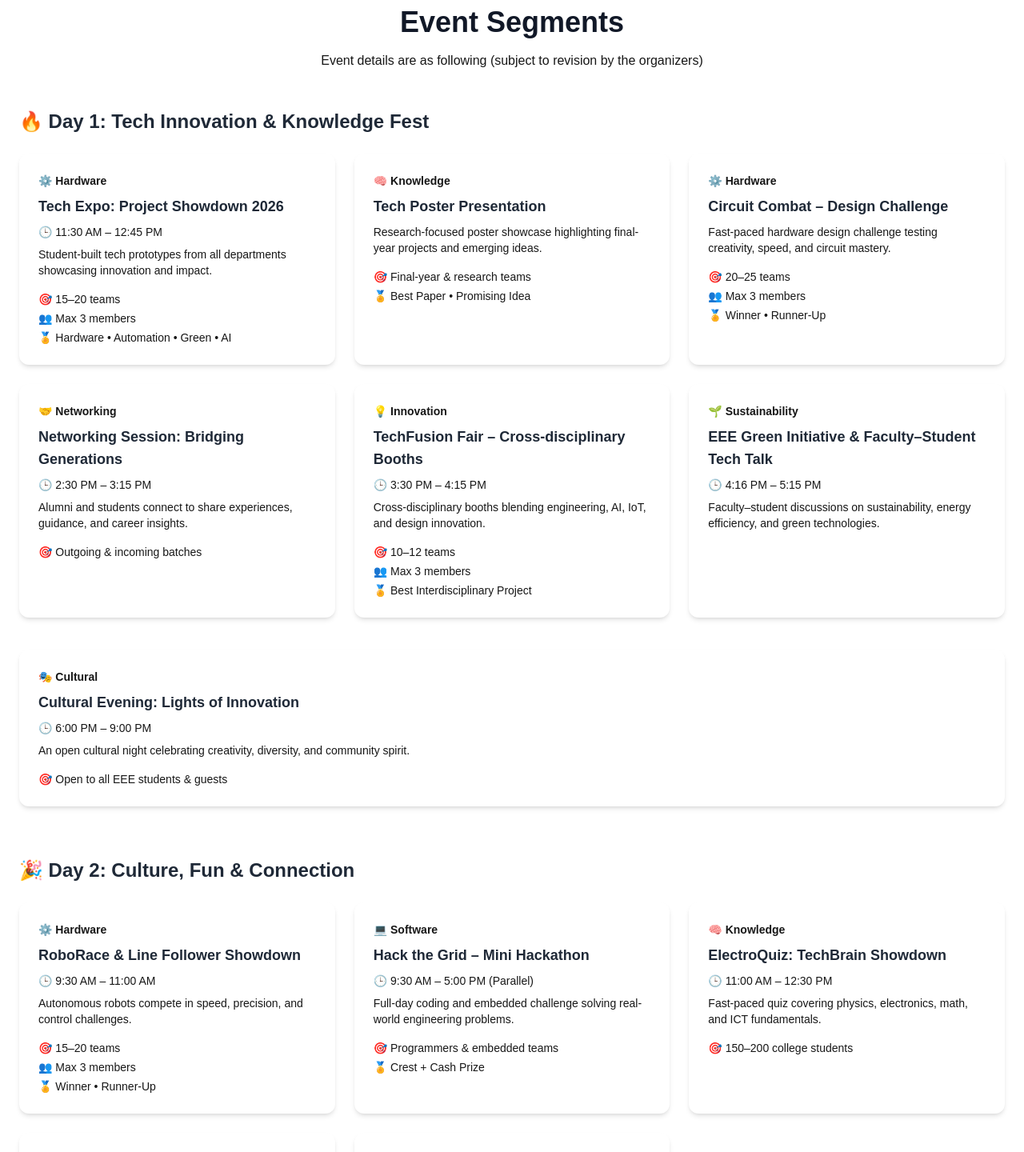
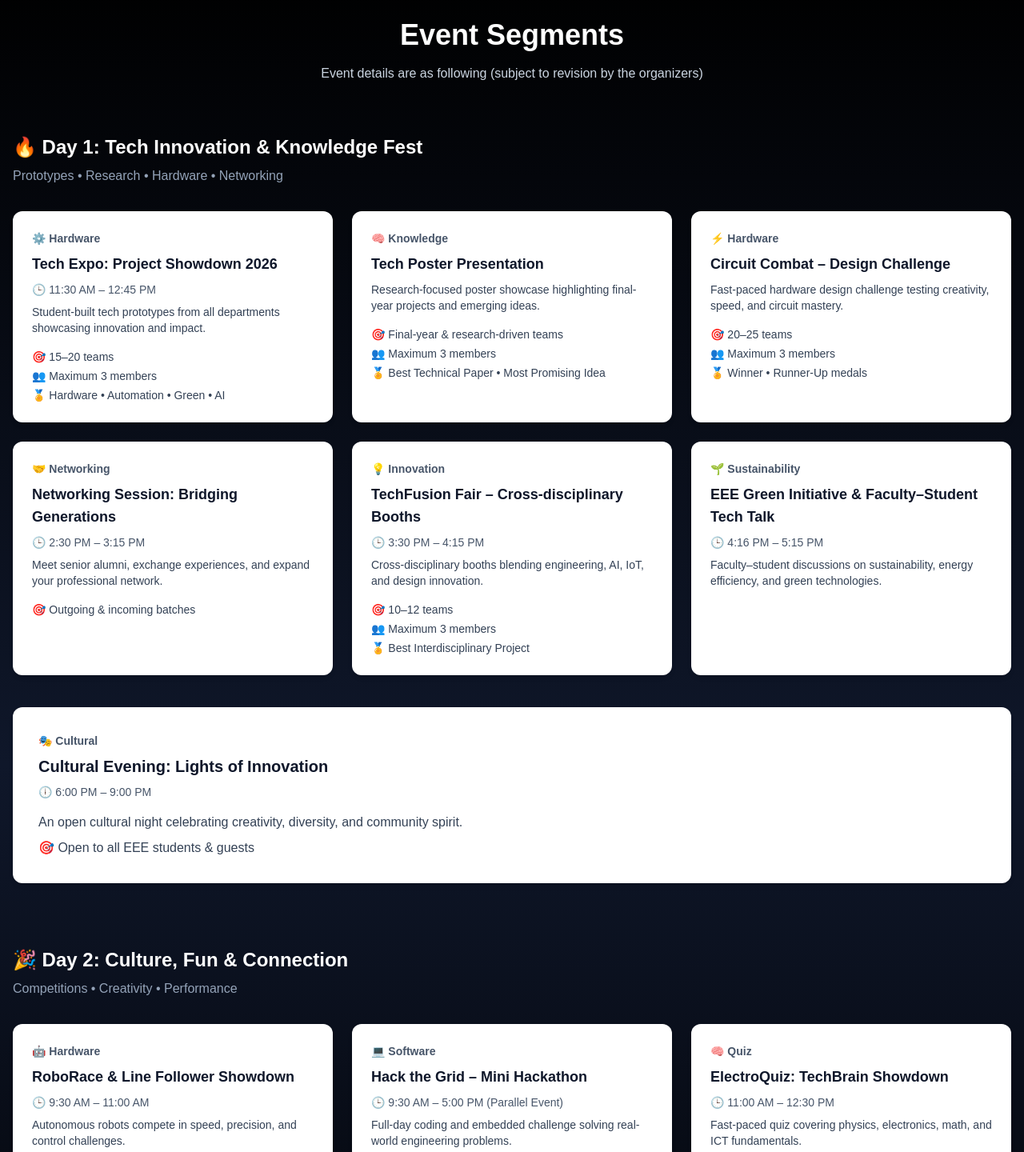
Before and after one commit to rae-mazid-adust/eee-technoverse-2026, a Next.js app: page /segments in a window 1280 px wide. Shown: the part 120-1560 px from the top of the page at 80% size. Built offline with nearby package versions, Linux system fonts and the light colour scheme.

Commit message:
Fix mobile contrast and text visibility on segments page

```diff
--- a/app/globals.css
+++ b/app/globals.css
@@ -51,3 +51,23 @@ body {
 .animate-marquee {
   animation: marquee 10s linear infinite;
 }
+/* ===== Global text safety for mixed backgrounds ===== */
+
+body {
+  background-color: #0b0b0b; /* dark background */
+  color: #e5e7eb; /* light text for dark backgrounds */
+}
+
+/* Headings default (dark text inside light sections/cards) */
+h1,
+h2,
+h3,
+h4,
+h5 {
+  color: #0f172a; /* slate-900 */
+}
+
+/* Paragraph safety */
+p {
+  color: #334155; /* slate-700 */
+}
--- a/app/segments/page.tsx
+++ b/app/segments/page.tsx
@@ -1,56 +1,171 @@
 import SegmentCard from "@/components/SegmentCard";
-import {
-  day1Segments,
-  culturalEvening,
-  day2Segments,
-} from "./segmentsData";
 
 export default function SegmentsPage() {
   return (
-    <section className="max-w-7xl mx-auto px-6 py-12">
+    <main className="min-h-screen bg-gradient-to-b from-black via-slate-900 to-black px-4 py-16">
+
       {/* Page Header */}
-      <h1 className="text-3xl md:text-4xl font-bold text-center mb-4">
+      <section className="max-w-7xl mx-auto text-center mb-16">
+        <h1 className="text-3xl md:text-4xl font-bold text-white mb-4">
           Event Segments
         </h1>
-      <p className="text-center mb-12">
+        <p className="text-slate-300 max-w-2xl mx-auto">
           Event details are as following (subject to revision by the organizers)
         </p>
+      </section>
 
-      {/* Day 1 */}
-      <section className="mb-16">
-        <h2 className="text-2xl font-bold mb-6">
+      {/* DAY 1 */}
+      <section className="max-w-7xl mx-auto mb-20">
+        <h2 className="text-2xl font-bold text-white mb-2">
           🔥 Day 1: Tech Innovation & Knowledge Fest
         </h2>
+        <p className="text-slate-400 mb-8">
+          Prototypes • Research • Hardware • Networking
+        </p>
 
         <div className="grid gap-6 sm:grid-cols-2 lg:grid-cols-3">
-          {day1Segments.map((segment, index) => (
-            <SegmentCard key={index} {...segment} />
-          ))}
+
+          <SegmentCard
+            category="⚙️ Hardware"
+            title="Tech Expo: Project Showdown 2026"
+            time="11:30 AM – 12:45 PM"
+            description="Student-built tech prototypes from all departments showcasing innovation and impact."
+            participants="15–20 teams"
+            teamSize="Maximum 3 members"
+            awards="Hardware • Automation • Green • AI"
+          />
+
+          <SegmentCard
+            category="🧠 Knowledge"
+            title="Tech Poster Presentation"
+            description="Research-focused poster showcase highlighting final-year projects and emerging ideas."
+            participants="Final-year & research-driven teams"
+            teamSize="Maximum 3 members"
+            awards="Best Technical Paper • Most Promising Idea"
+          />
+
+          <SegmentCard
+            category="⚡ Hardware"
+            title="Circuit Combat – Design Challenge"
+            description="Fast-paced hardware design challenge testing creativity, speed, and circuit mastery."
+            participants="20–25 teams"
+            teamSize="Maximum 3 members"
+            awards="Winner • Runner-Up medals"
+          />
+
+          <SegmentCard
+            category="🤝 Networking"
+            title="Networking Session: Bridging Generations"
+            time="2:30 PM – 3:15 PM"
+            description="Meet senior alumni, exchange experiences, and expand your professional network."
+            participants="Outgoing & incoming batches"
+          />
+
+          <SegmentCard
+            category="💡 Innovation"
+            title="TechFusion Fair – Cross-disciplinary Booths"
+            time="3:30 PM – 4:15 PM"
+            description="Cross-disciplinary booths blending engineering, AI, IoT, and design innovation."
+            participants="10–12 teams"
+            teamSize="Maximum 3 members"
+            awards="Best Interdisciplinary Project"
+          />
+
+          <SegmentCard
+            category="🌱 Sustainability"
+            title="EEE Green Initiative & Faculty–Student Tech Talk"
+            time="4:16 PM – 5:15 PM"
+            description="Faculty–student discussions on sustainability, energy efficiency, and green technologies."
+          />
         </div>
 
-        {/* Cultural Evening */}
+        {/* Cultural Evening – Full Width */}
         <div className="mt-10">
-          <SegmentCard {...culturalEvening} />
+          <div className="bg-white rounded-xl shadow-md p-8">
+            <p className="text-sm font-semibold text-slate-600 mb-2">
+              🎭 Cultural
+            </p>
+            <h3 className="text-xl font-bold text-slate-900 mb-2">
+              Cultural Evening: Lights of Innovation
+            </h3>
+            <p className="text-sm text-slate-600 mb-4">
+              🕕 6:00 PM – 9:00 PM
+            </p>
+            <p className="text-slate-700 mb-2">
+              An open cultural night celebrating creativity, diversity, and community spirit.
+            </p>
+            <p className="text-slate-700">
+              🎯 Open to all EEE students & guests
+            </p>
+          </div>
         </div>
       </section>
 
-      {/* Day 2 */}
-      <section>
-        <h2 className="text-2xl font-bold mb-6">
+      {/* DAY 2 */}
+      <section className="max-w-7xl mx-auto">
+        <h2 className="text-2xl font-bold text-white mb-2">
           🎉 Day 2: Culture, Fun & Connection
         </h2>
+        <p className="text-slate-400 mb-8">
+          Competitions • Creativity • Performance
+        </p>
 
         <div className="grid gap-6 sm:grid-cols-2 lg:grid-cols-3">
-          {day2Segments.map((segment, index) => (
-            <SegmentCard key={index} {...segment} />
-          ))}
+
+          <SegmentCard
+            category="🤖 Hardware"
+            title="RoboRace & Line Follower Showdown"
+            time="9:30 AM – 11:00 AM"
+            description="Autonomous robots compete in speed, precision, and control challenges."
+            participants="15–20 teams"
+            teamSize="Maximum 3 members"
+            awards="Winner • Runner-Up"
+          />
+
+          <SegmentCard
+            category="💻 Software"
+            title="Hack the Grid – Mini Hackathon"
+            time="9:30 AM – 5:00 PM (Parallel Event)"
+            description="Full-day coding and embedded challenge solving real-world engineering problems."
+            participants="Programmers & embedded teams"
+            teamSize="Maximum 3 members"
+            awards="Champion Crest + Cash Prize"
+          />
+
+          <SegmentCard
+            category="🧠 Quiz"
+            title="ElectroQuiz: TechBrain Showdown"
+            time="11:00 AM – 12:30 PM"
+            description="Fast-paced quiz covering physics, electronics, math, and ICT fundamentals."
+            participants="150–200 college students"
+          />
+
+          <SegmentCard
+            category="🎤 Stage"
+            title="EEE’s Got Talent – Stage Show"
+            time="2:15 PM – 3:30 PM"
+            description="Stage performances showcasing music, dance, comedy, and creative expression."
+            participants="Performers from all EEE batches"
+          />
+
+          <SegmentCard
+            category="🎨 Creative"
+            title="Tech Meme & Reels Challenge"
+            time="2:15 PM – 4:00 PM"
+            description="Tech-based memes and short videos turning innovation into viral creativity."
+            awards="Funniest • Most Creative"
+          />
         </div>
       </section>
 
-      {/* Footer Hint */}
-      <p className="text-center mt-16 text-sm">
-        👉 Registration for all segments is available via the “Register” tab in the navigation.
+      {/* Footer Note */}
+      <section className="max-w-7xl mx-auto mt-20 text-center">
+        <p className="text-slate-300">
+          👉 Registration for all segments is available via the{" "}
+          <span className="font-semibold text-white">“Register”</span> tab in the navigation.
         </p>
       </section>
+
+    </main>
   );
 }
--- a/components/SegmentCard.tsx
+++ b/components/SegmentCard.tsx
@@ -18,16 +18,32 @@ export default function SegmentCard({
   category,
 }: SegmentCardProps) {
   return (
-    <div className="bg-white rounded-xl shadow-md p-6 hover:shadow-lg transition">
-      <div className="text-sm mb-2 font-semibold">{category}</div>
+    <div className="bg-white rounded-xl shadow-md p-6 transition hover:shadow-lg">
 
-      <h3 className="text-lg font-semibold mb-2">{title}</h3>
+      {/* Category */}
+      <div className="text-sm font-semibold text-slate-600 mb-2">
+        {category}
+      </div>
 
-      {time && <p className="text-sm mb-2">🕒 {time}</p>}
+      {/* Title */}
+      <h3 className="text-lg font-bold text-slate-900 mb-2">
+        {title}
+      </h3>
 
-      <p className="text-sm mb-4">{description}</p>
+      {/* Time */}
+      {time && (
+        <p className="text-sm text-slate-600 mb-2">
+          🕒 {time}
+        </p>
+      )}
 
-      <div className="text-sm space-y-1">
+      {/* Description */}
+      <p className="text-sm text-slate-700 mb-4">
+        {description}
+      </p>
+
+      {/* Meta Info */}
+      <div className="text-sm text-slate-700 space-y-1">
         {participants && <p>🎯 {participants}</p>}
         {teamSize && <p>👥 {teamSize}</p>}
         {awards && <p>🏅 {awards}</p>}
```
Lines whose indentation alone changed are shown as unchanged.
